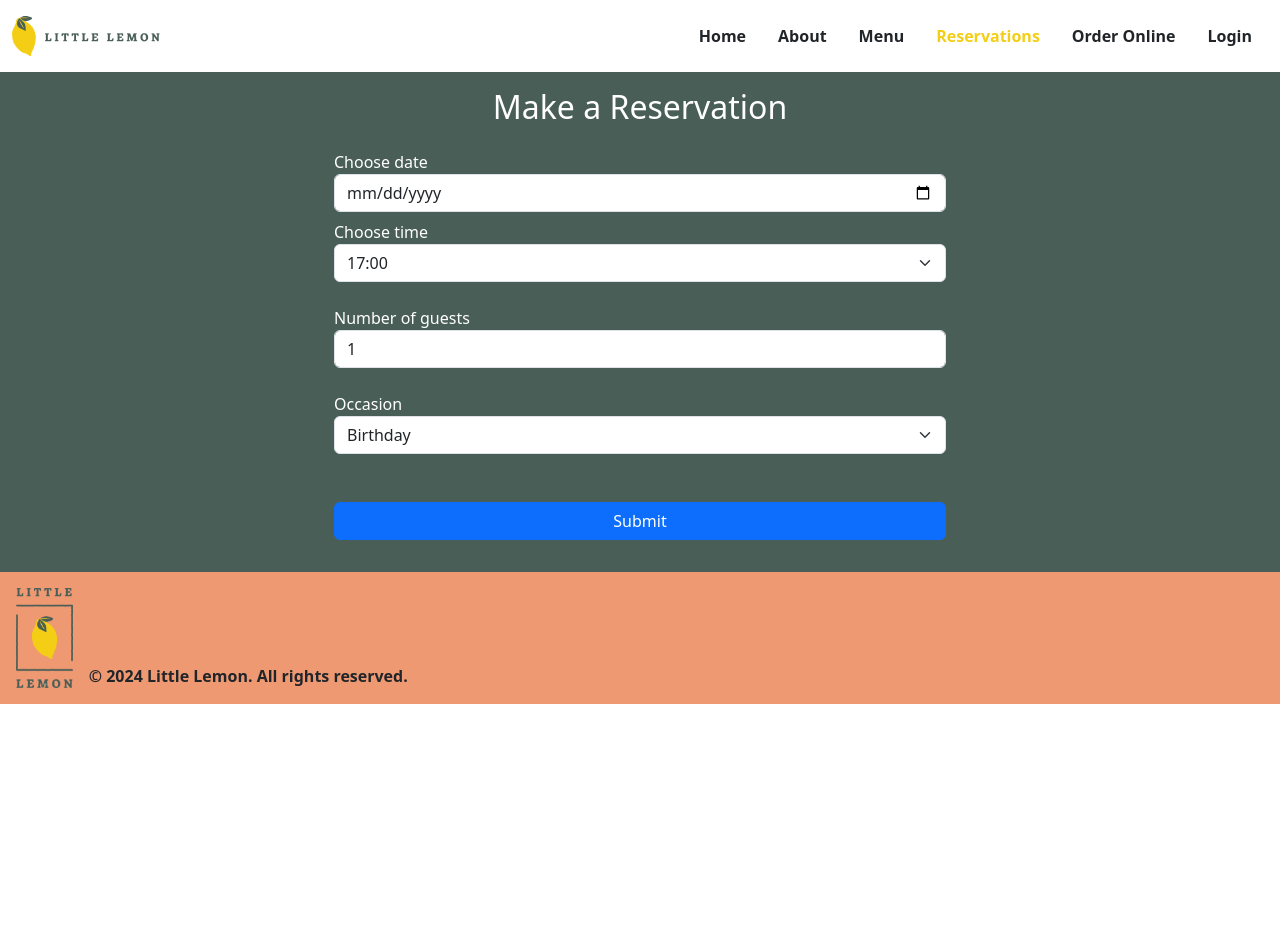
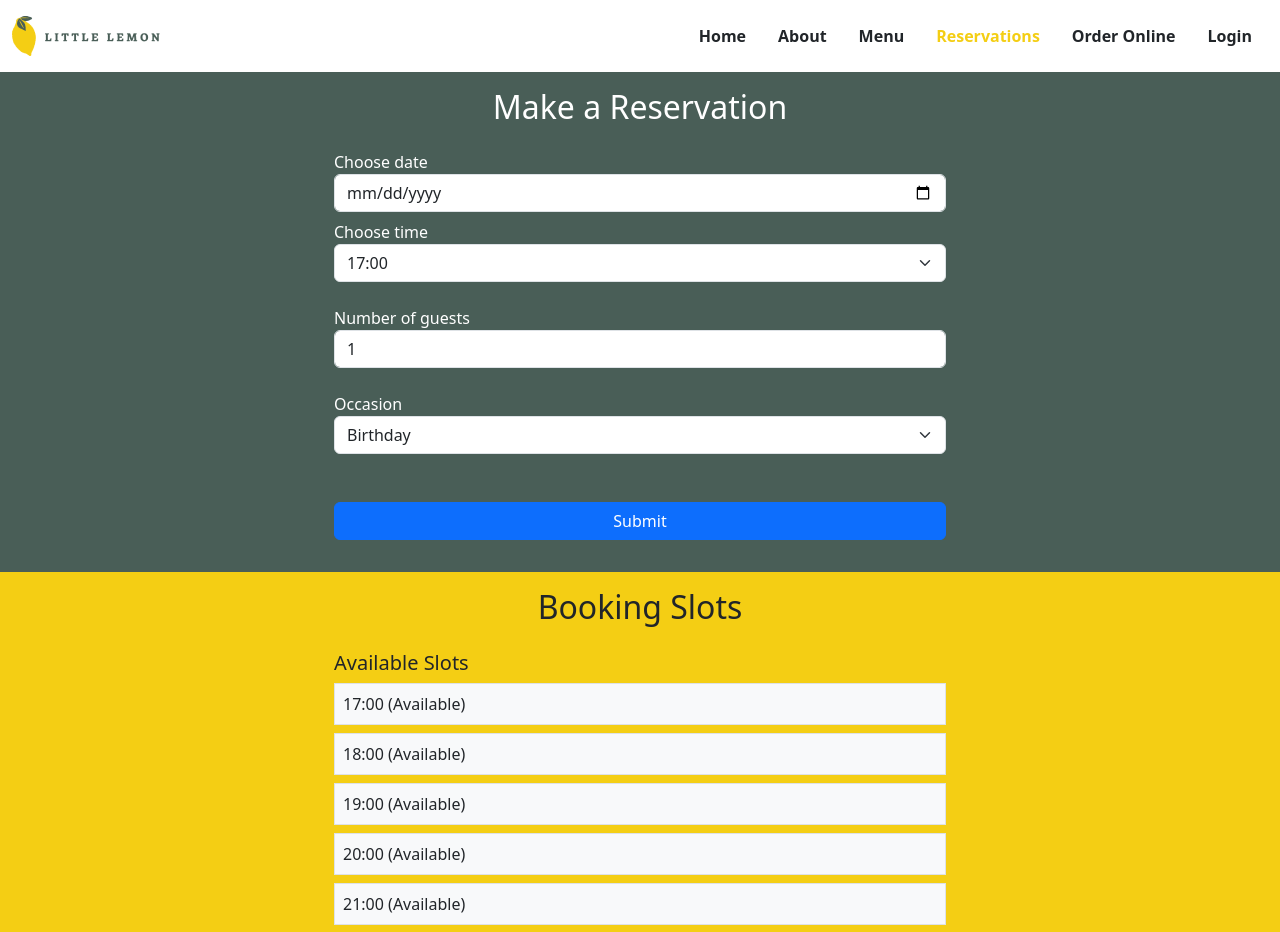
Before and after one commit to juancaguillens01/Little-Lemon, a React (Create React App) app: page /reservations in a window 1280 px wide. Shown: the top 932 px of the page. Before the commit the page ends 800 px from the top, so only its background shows below. Built offline with nearby package versions, Linux system fonts and the light colour scheme.

Commit message:
Added useReducer hook

```diff
--- a/src/components/BookingForm/BookingForm.js
+++ b/src/components/BookingForm/BookingForm.js
@@ -1,27 +1,30 @@
 import React, { useState } from 'react';
 
-function BookingForm() {
+function BookingForm({ availableTimes, dispatch }) {
     const [formData, setFormData] = useState({
         date: '',
         time: '',
         guests: 1,
-        occasion: 'Birthday'
+        occasion: 'Birthday',
     });
 
     const [errors, setErrors] = useState({});
 
-    const availableTimes = ['17:00', '18:00', '19:00', '20:00', '21:00', '22:00'];
-
     const handleChange = (e) => {
         const { id, value } = e.target;
+
+        if (id === 'date') {
+            dispatch({ type: 'UPDATE_TIMES', payload: { date: value } });
+        }
+
         setFormData((prevState) => ({
             ...prevState,
-            [id]: value
+            [id]: value,
         }));
         setErrors((prevErrors) => ({
             ...prevErrors,
-            [id]: ''
-        }))
+            [id]: '',
+        }));
     };
 
     const handleSubmit = (e) => {
@@ -29,17 +32,15 @@ function BookingForm() {
         if (!formData.date) {
             setErrors((prevErrors) => ({
                 ...prevErrors,
-                date: 'Date is required'
+                date: 'Date is required',
             }));
             return;
         }
-        console.log("Form submitted successfully");
+        console.log('Form submitted successfully', formData);
     };
 
     return (
-        <form
-            onSubmit={handleSubmit}
-        >
+        <form onSubmit={handleSubmit}>
             <label htmlFor="date">Choose date</label>
             <input
                 type="date"
@@ -83,7 +84,7 @@ function BookingForm() {
                 className="form-select mb-5"
             >
                 <option value="Birthday">Birthday</option>
-                <option value="Aniversary">Aniversary</option>
+                <option value="Anniversary">Anniversary</option>
             </select>
 
             <button type="submit" className="btn btn-primary w-100 mb-3">
--- a/src/components/BookingPage/BookingPage.js
+++ b/src/components/BookingPage/BookingPage.js
@@ -1,16 +1,30 @@
 import React from 'react';
 import BookingForm from '../BookingForm/BookingForm';
+import BookingSlot from '../BookingSlot/BookingSlot';
 
-function BookingPage() {
+function BookingPage({ availableTimes, dispatch }) {
     return (
-        <div className="background-green text-white p-3">
-            <h2 className="text-center mb-4">Make a Reservation</h2>
-            <div className="row justify-content-center">
-                <div className="col-12 col-md-6">
-                    <BookingForm />
+        <>
+            <div className="background-green text-white p-3">
+                <h2 className="text-center mb-4">Make a Reservation</h2>
+                <div className="row justify-content-center">
+                    <div className="col-12 col-md-6">
+                        <BookingForm availableTimes={availableTimes} dispatch={dispatch} />
+                    </div>
                 </div>
             </div>
-        </div>
+            <div className="background-yellow p-3">
+                <h2 className="text-center mb-4">Booking Slots</h2>
+                <div className="row justify-content-center">
+                    <div className='col-12 col-md-6'>
+                        <h5>Available Slots</h5>
+                            {availableTimes.map((time) => (
+                                <BookingSlot key={time} time={time} isReserved={false} />
+                            ))}
+                    </div>
+                </div>
+            </div>
+        </>
     );
 }
 
--- /dev/null
+++ b/src/components/BookingSlot/BookingSlot.js
@@ -0,0 +1,15 @@
+import React from 'react';
+
+function BookingSlot({ time, isReserved }) {
+    return (
+        <div
+            className={`p-2 mb-2 border ${
+                isReserved ? 'bg-secondary text-white' : 'bg-light text-dark'
+            }`}
+        >
+            {time} {isReserved ? '(Reserved)' : '(Available)'}
+        </div>
+    );
+}
+
+export default BookingSlot;
--- a/src/components/Main/Main.js
+++ b/src/components/Main/Main.js
@@ -1,14 +1,36 @@
 import { Route, Routes } from 'react-router-dom';
+import { useReducer } from 'react';
 import Home from '../Home/Home';
 import NotImplemented from '../NotImplemented/NotImplemented';
 import BookingPage from '../BookingPage/BookingPage';
 
+const timesReducer = (state, action) => {
+    switch (action.type) {
+        case 'UPDATE_TIMES':
+            return ['17:00', '18:00', '19:00', '20:00', '21:00', '22:00'];
+        default:
+            return state;
+    }
+};
+
+const initializeTimes = () => ['17:00', '18:00', '19:00', '20:00', '21:00', '22:00'];
+
 function Main() {
+    const [availableTimes, dispatch] = useReducer(timesReducer, initializeTimes());
+
     return (
         <main className="w-100">
             <Routes>
                 <Route path="/" element={<Home />} />
-                <Route path="/reservations" element={<BookingPage />} />
+                <Route
+                    path="/reservations"
+                    element={
+                        <BookingPage
+                            availableTimes={availableTimes}
+                            dispatch={dispatch}
+                        />
+                    }
+                />
                 <Route path="/about" element={<NotImplemented />} />
                 <Route path="/menu" element={<NotImplemented />} />
                 <Route path="/orderOnline" element={<NotImplemented />} />
```
